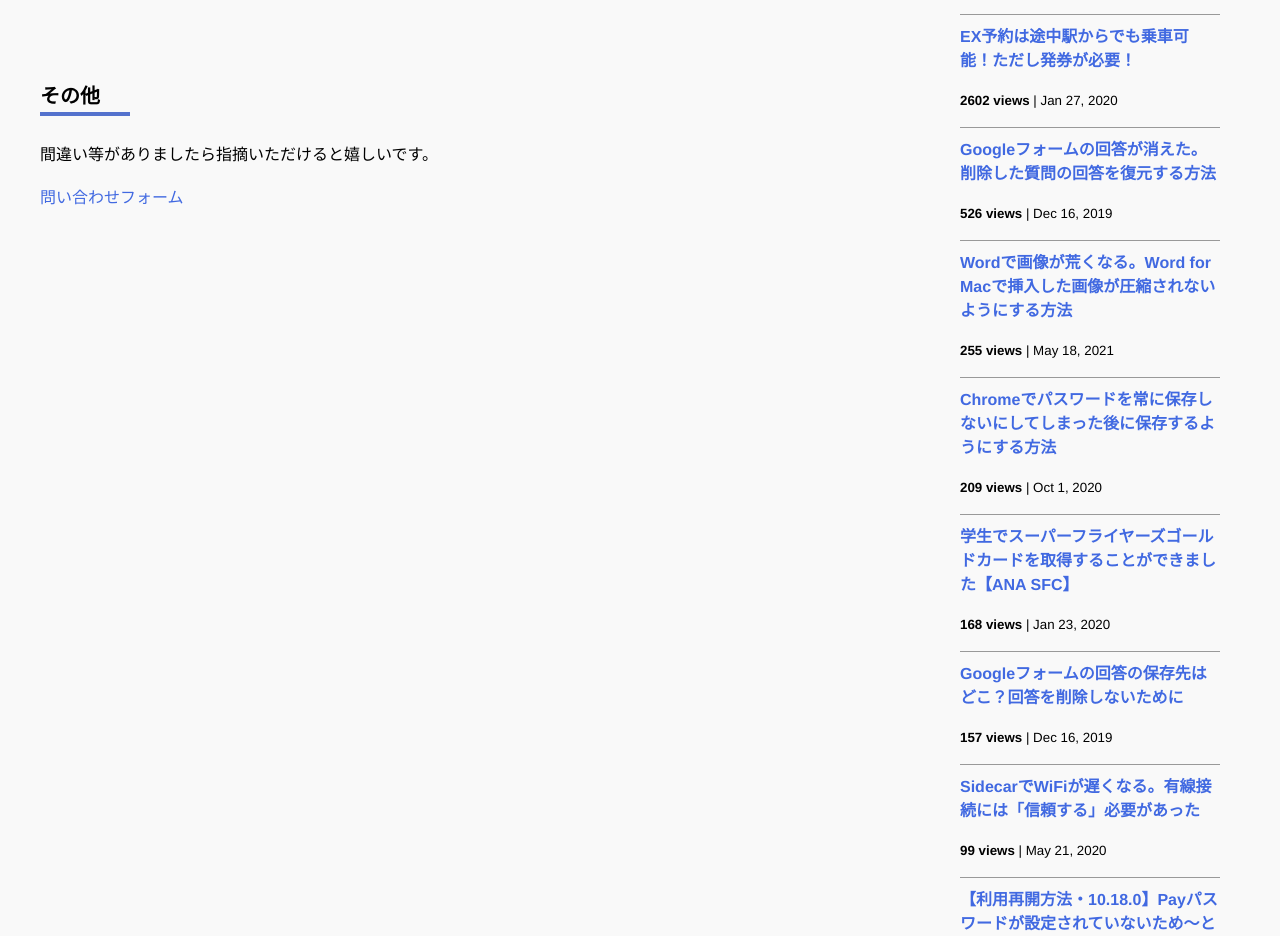
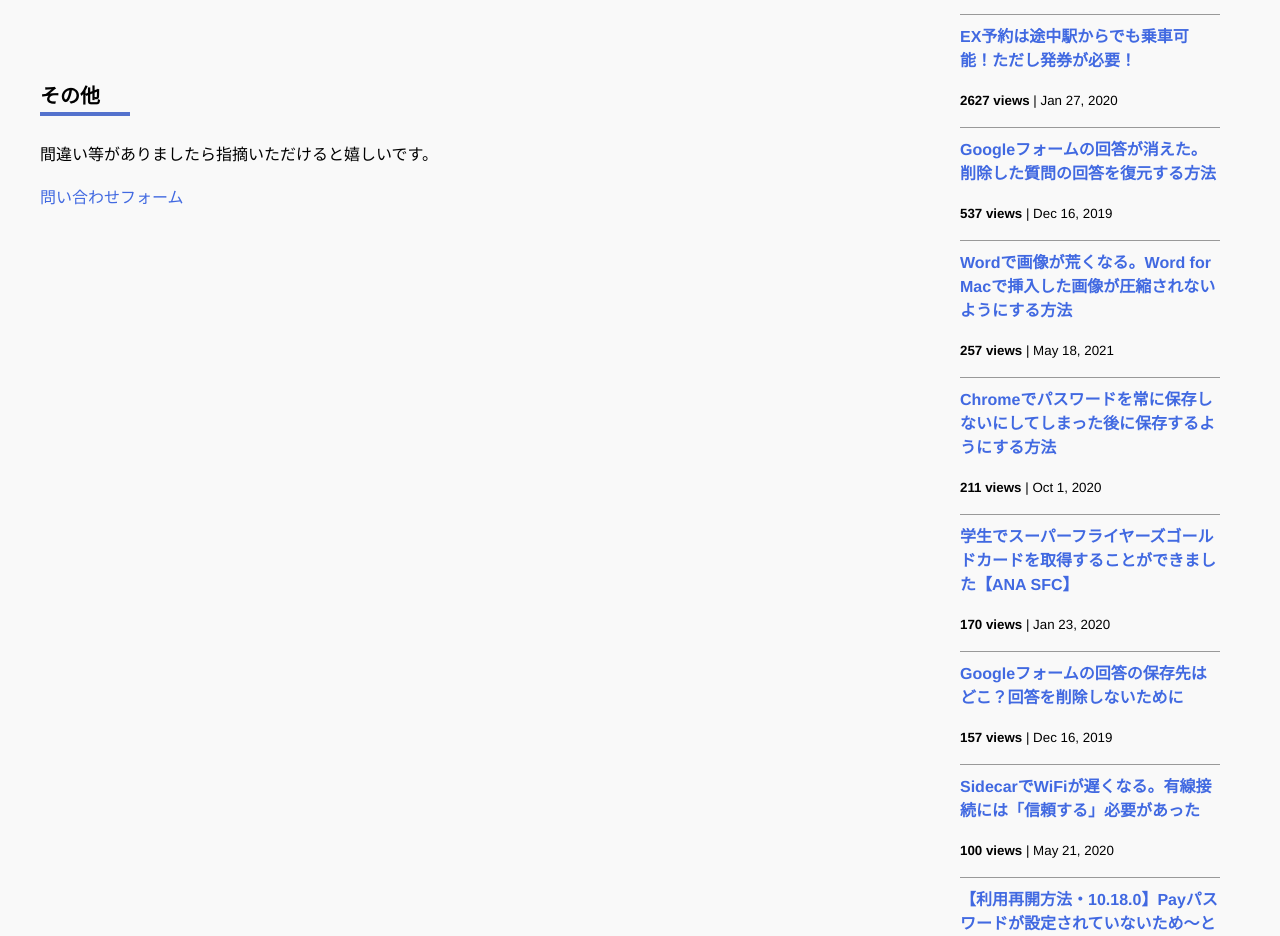
Before and after one commit to iwanaminami/shoyaiwaname, a Jekyll site: the page built from about.markdown, in a window 1280 px wide and 1400 px high, scrolled down 693 px. Shown: the part 167-1103 px from the top of the window. Built offline with Jekyll 4.4.1, drawn with Linux system fonts in a browser that asks for light colours; nearby versions of some CDN libraries; comment, search, counter and statistics services are not loaded.

Commit message:
a new commit message

```diff
--- a/_data/popularposts.yml
+++ b/_data/popularposts.yml
@@ -1,17 +1,17 @@
 side:
-  - view: 2602
+  - view: 2627
     url: /2020/01/27/ex-rideontheway.html
-  - view: 526
+  - view: 537
     url: /2019/12/16/restore-googleform.html
-  - view: 255
+  - view: 257
     url: /2021/05/18/image-compression-word.html
-  - view: 209
+  - view: 211
     url: /2020/10/01/googlepassword.html
-  - view: 168
+  - view: 170
     url: /2020/01/23/sfcgold.html
   - view: 157
     url: /2019/12/16/googleform-answers.html
-  - view: 99
+  - view: 100
     url: /2020/05/21/sidecar-via-cable.html
   - view: 90
     url: /2020/11/17/linepay.html
```
